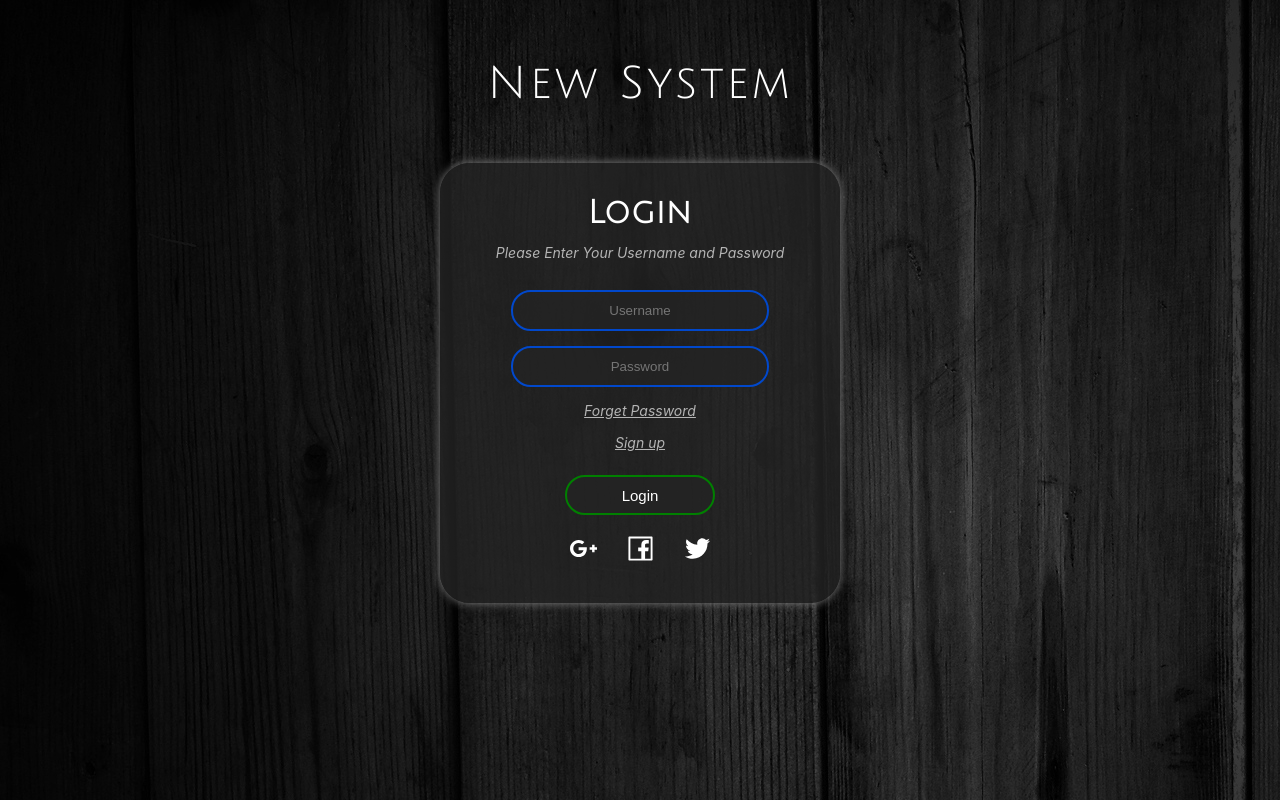
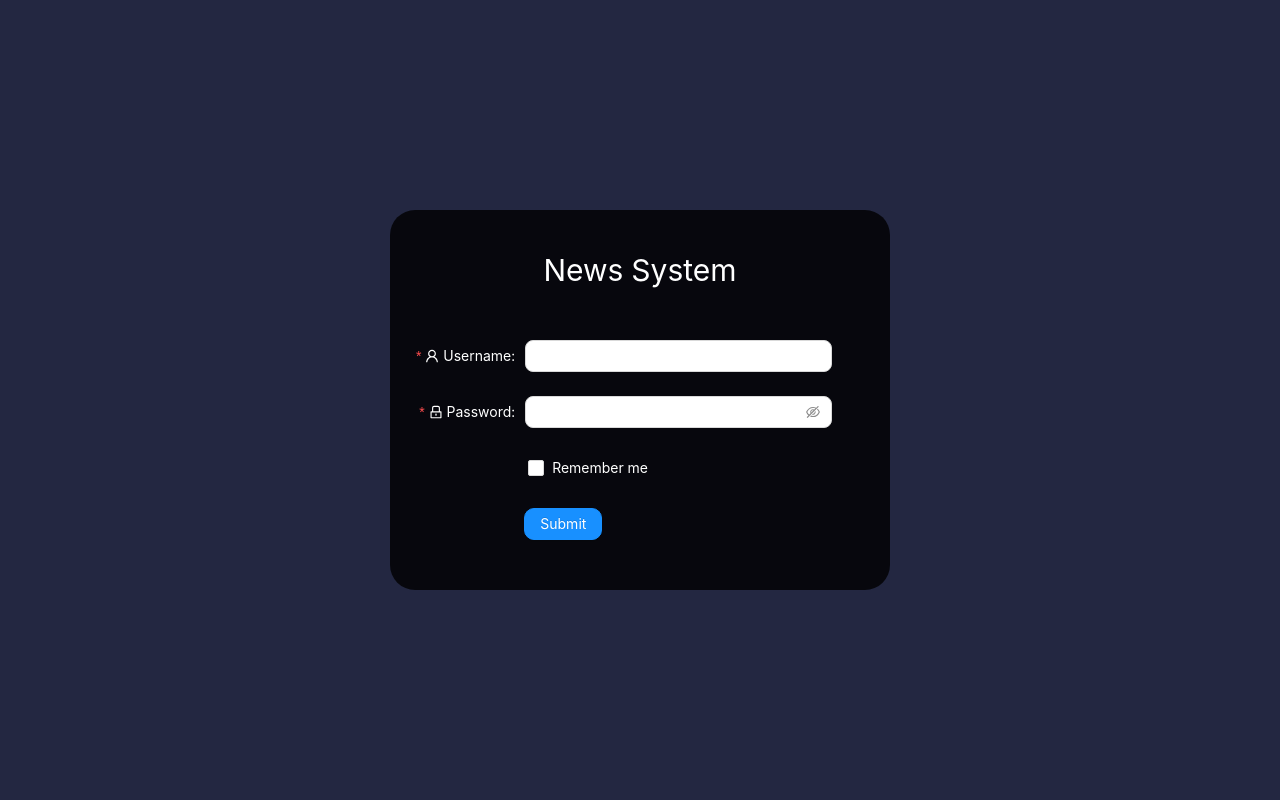
Before and after one commit to czh2152215/NEWS-Back-end-, a React (Create React App) app in the folder newsback/: page /#/login in a window 1280 px wide. Built offline with nearby package versions, Linux system fonts and the light colour scheme.

Commit message:
update loginpage

```diff
--- a/newsback/package.json
+++ b/newsback/package.json
@@ -7,6 +7,7 @@
     "@testing-library/jest-dom": "^5.16.2",
     "@testing-library/react": "^12.1.3",
     "@testing-library/user-event": "^13.5.0",
+    "antd": "^4.19.4",
     "react": "^17.0.2",
     "react-dom": "^17.0.2",
     "react-scripts": "5.0.0",
--- a/newsback/src/views/login/Login.css
+++ b/newsback/src/views/login/Login.css
@@ -1,126 +1,34 @@
 ::-webkit-scrollbar { width:0px; height:0px; }
 .lg_bg{
-    background-image: url('../../Image/Img_login_bg.jpg');
+    background-color: rgb(35, 39, 65);
+    height: 100vh;
     width: 100vw;
-    height: 100vh;
     text-align: center;
-    color: white;
 }
-.lg_tit{
-    margin-top: 0px;
-    padding: 10px;
-
-    font-size: 45px;
-    letter-spacing: 3px;
-    font-family: 'Julius Sans One', sans-serif;
-    cursor: default;
+.lg_cb{
+    position: fixed;
+    background-color: rgba(0,0,0,0.8);
+    width: 500px;
+    height: 380px;
+    top:50%;
+    left: 50%;
+    transform: translate(-50%,-50%);
+    padding: 20px;
+    border-radius: 25px;
     animation-duration: 1.5s;
     animation-name: ani1;
 }
-@keyframes ani1 {
+@keyframes ani1{
     from {
-        color:rgba(255, 255, 255, 0);
-        margin-left: 5%;
+        background-color:rgba(0,0,0,0);
+        left: 53%;
     }
     to {}
-  }
-.lg_cb{
-    display:inline-block;
-    width: 400px;
-    height: 440px;
-    border-radius: 30px;
-    background-color: rgb(36, 36, 36, 0.8);
-    box-shadow:0 0 10px gray;
 }
-.lg_bg_tit{
-    padding: 0px;
-    margin-bottom: 0px;
-    font-size: 32px;
-    font-weight: 1000;
-    letter-spacing: 1px;
-    font-family: 'Julius Sans One', sans-serif;
-    cursor: default;
-}
-.lg_bg_sbtit{
-    font-size: 14px;
-    color: rgb(180, 180, 180);
-    font-style: italic;
-    cursor: default;
-}
-.lg_bg_email{
-    margin-top: 15px;
-    width: 250px;
-    height: 35px;
-    border: 2px solid rgb(1, 72, 204);
-    border-radius: 20px;
-    background-color: rgb(36, 36, 36, 0.8);
+.lg_cb_tit{
     text-align: center;
+    height: 80px;
+    line-height: 80px;
+    font-size: 30px;
     color: white;
 }
-.lg_bg_email:hover{
-    border: 2px solid white;
-}
-.lg_bg_pw{
-    margin-top: 15px;
-    width: 250px;
-    height: 35px;
-    border: 2px solid rgb(1, 72, 204);
-    border-radius: 20px;
-    background-color: rgb(36, 36, 36, 0.8);
-    text-align: center;
-    color: white;
-}
-.lg_bg_pw:hover{
-    border: 2px solid white;
-}
-.lg_bg_fp{
-    margin-top: 15px;
-    font-size: 14px;
-    color: rgb(180, 180, 180);
-    font-style: italic;
-    text-decoration: underline;
-    cursor: pointer;
-}
-.lg_bg_fp:hover{
-    color:white;
-}
-.lg_bg_su{
-    margin-top: 15px;
-    font-size: 14px;
-    color: rgb(180, 180, 180);
-    font-style: italic;
-    text-decoration: underline;
-    cursor: pointer;
-}
-.lg_bg_su:hover{
-    color:white;
-}
-.lg_bg_btn_lg{
-    margin-top: 10px;
-    width: 150px;
-    height: 40px;
-    font-size: 15px;
-    border: 2px solid green;
-    border-radius: 20px;
-    background-color: rgb(36, 36, 36, 0.8);
-    color: white;
-    cursor: pointer;
-}
-.lg_bg_btn_lg:hover{
-    background-color: rgba(4, 105, 4, 0.466);
-}
-.lg_bg_g{
-    display: inline;
-    font-size: 27px;
-    cursor: pointer;
-    margin-right: 30px;
-}
-.lg_bg_fb{
-    font-size: 27px;
-    margin-right: 30px;
-    cursor: pointer;
-}
-.lg_bg_tt{
-    font-size: 27px;
-    cursor: pointer;
-}
--- a/newsback/src/views/login/Login.js
+++ b/newsback/src/views/login/Login.js
@@ -3,30 +3,56 @@ import {
   Component,
 } from 'react';
 import './Login.css'
-import { GooglePlusOutlined,FacebookOutlined,TwitterOutlined } from '@ant-design/icons';
+import { Form, Input, Button, Checkbox } from 'antd';
+import { UserOutlined, LockOutlined } from '@ant-design/icons';
+import 'antd/dist/antd.css';
 
-class Login extends Component {
+export default function Login(){
 
-  render(){
+  const onFinish =(values)=>{
+    console.log(values)
+  }
+
     return(
       <div className='lg_bg'>
-        <p className='lg_tit'><br/>New System</p>
         <div className='lg_cb'>
-          <p className='lg_bg_tit'>Login</p>
-          <p className='lg_bg_sbtit'>Please Enter Your Username and Password</p>
-          <input className='lg_bg_email' placeholder='Username'></input>
-          <input className='lg_bg_pw' placeholder='Password' type="password"></input>
-          <p className='lg_bg_fp'>Forget Password</p>
-          <p className='lg_bg_su'>Sign up</p>
-          <button className='lg_bg_btn_lg'>Login</button>
-          <br/><br/>
-          <GooglePlusOutlined className='lg_bg_g'/>
-          <FacebookOutlined className='lg_bg_fb'/>
-          <TwitterOutlined className='lg_bg_tt'/>
-        </div>
+          <p className='lg_cb_tit'>News System</p>
+        <Form
+      name="basic"
+      onFinish={onFinish}
+      autoComplete="off"
+      wrapperCol={{ span: 16 }}
+      labelCol={{ span: 6 }}
+      colon={false}
+    >
+      <Form.Item
+        name="username"
+        label={<label style={{ color: "white" }}><UserOutlined className="site-form-item-icon" />&nbsp;Username:</label>}
+        rules={[{ required: true, message: 'Please input your username!' }]}
+      >
+        <Input style={{borderRadius:"8px"}}/>
+      </Form.Item>
+
+      <Form.Item
+        name="password"
+        label={<label style={{ color: "white" }}><LockOutlined className="site-form-item-icon" />&nbsp;Password:</label>}
+        rules={[{ required: true, message: 'Please input your password!' }]}
+      >
+        <Input.Password style={{borderRadius:"8px"}}/>
+      </Form.Item>
+
+      <Form.Item name="remember" valuePropName="checked" wrapperCol={{ offset: 2, span: 15 }}>
+        <Checkbox style={{ color: "white"}}>Remember me</Checkbox>
+      </Form.Item>
+
+      <Form.Item wrapperCol={{ offset: 2, span: 12 }}>
+        <Button type="primary" htmlType="submit" style={{borderRadius:"10px"}}>
+          Submit
+        </Button>
+      </Form.Item>
+    </Form>
+    </div>
       </div>
     )
-  }
+
 }
-
-export default Login;
```
Also changed, not shown: newsback/src/Image/Img_login_bg.jpg (deleted), 1 other file (tests, documents, lock files or other folders).
